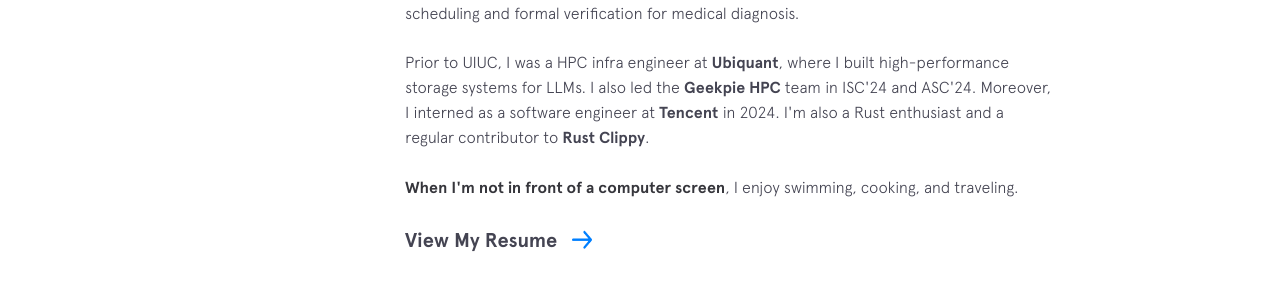
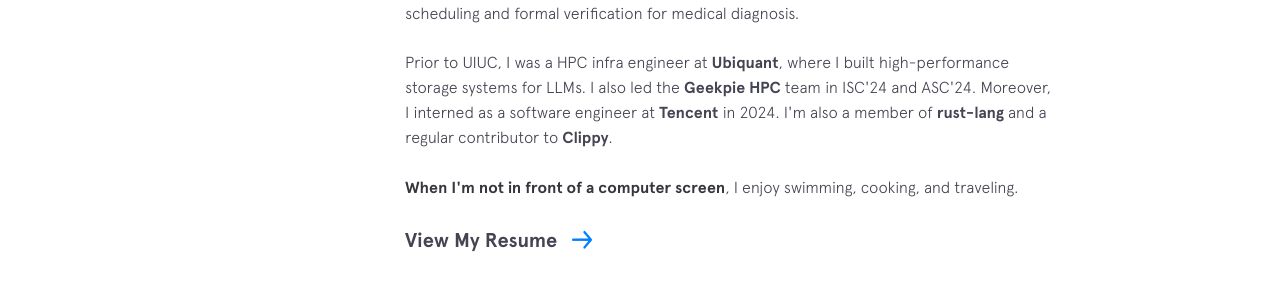
Before and after one commit to profetia/profetia.github.io, a Jekyll site: the page built from index.html, in a window 1280 px wide and 900 px high, scrolled down 754 px. Shown: the part 157-453 px from the top of the window. Built offline with Jekyll 4.4.1, drawn with Linux system fonts in a browser that asks for light colours; nearby versions of some CDN libraries.

Commit message:
feat: sync to latest

```diff
--- a/_includes/background.html
+++ b/_includes/background.html
@@ -23,10 +23,10 @@
         target="_blank">Ubiquant</a>, where I built high-performance storage systems for LLMs. I also led the <a
         class="underline-link" href="https://hpc.geekpie.club/" target="_blank">Geekpie HPC</a> team in ISC'24 and
       ASC'24. Moreover, I interned as a software engineer at <a class="underline-link" href="https://tencent.com"
-        target="_blank">Tencent</a> in 2024. I'm also a Rust enthusiast and a regular contributor to <a
-        class="underline-link" href="https://github.com/search?q=org%3Arust-lang+author%3Aprofetia&type=commits"
-        target="_blank">
-        Rust Clippy</a>.
+        target="_blank">Tencent</a> in 2024. I'm also a member of <a class="underline-link"
+        href="https://rust-lang.org/governance/teams/dev-tools/#team-clippy-contributors" target="_blank">rust-lang</a>
+      and a regular contributor to <a class="underline-link"
+        href="https://github.com/search?q=org%3Arust-lang+author%3Aprofetia&type=commits" target="_blank">Clippy</a>.
     </p>
 
     <p>
```
Also changed, not shown: 1 other file.
